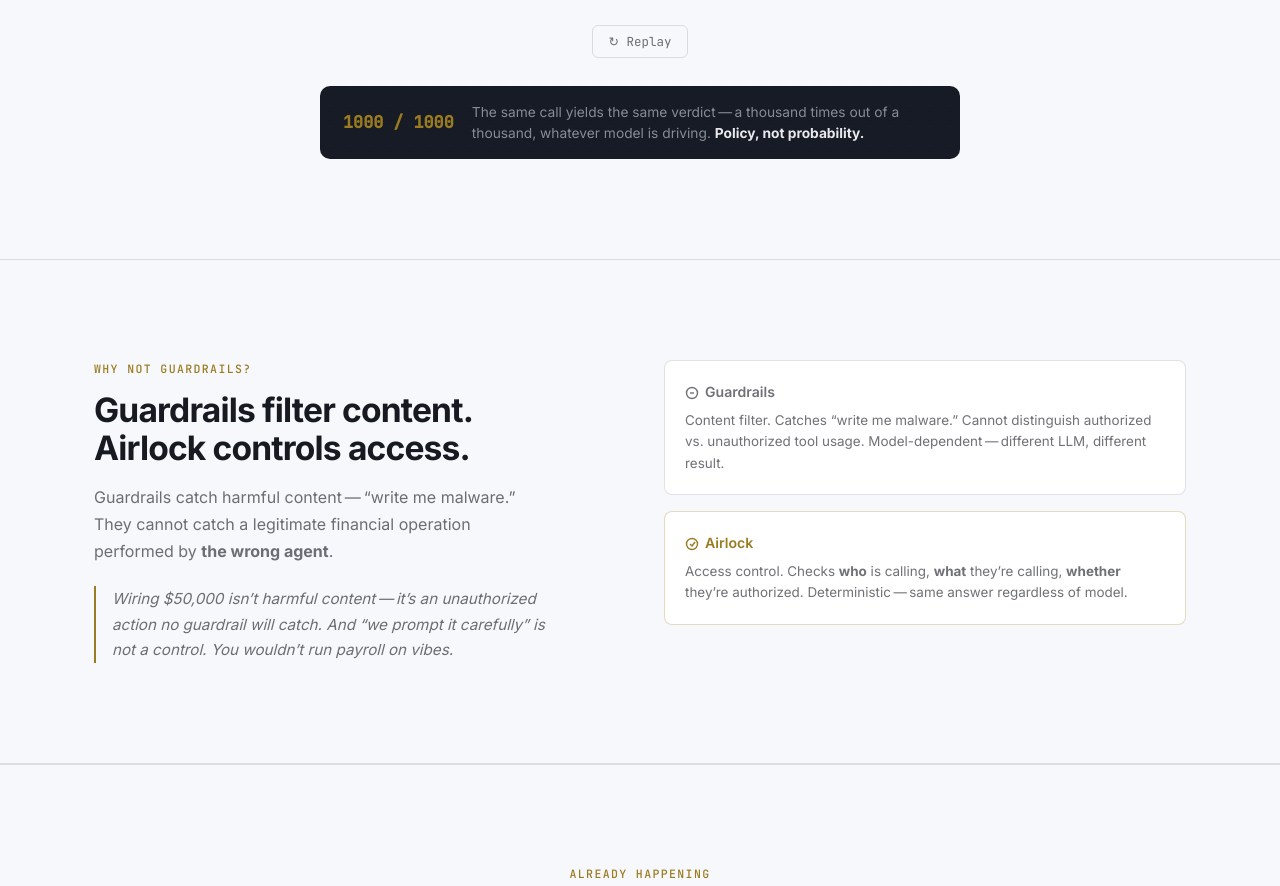
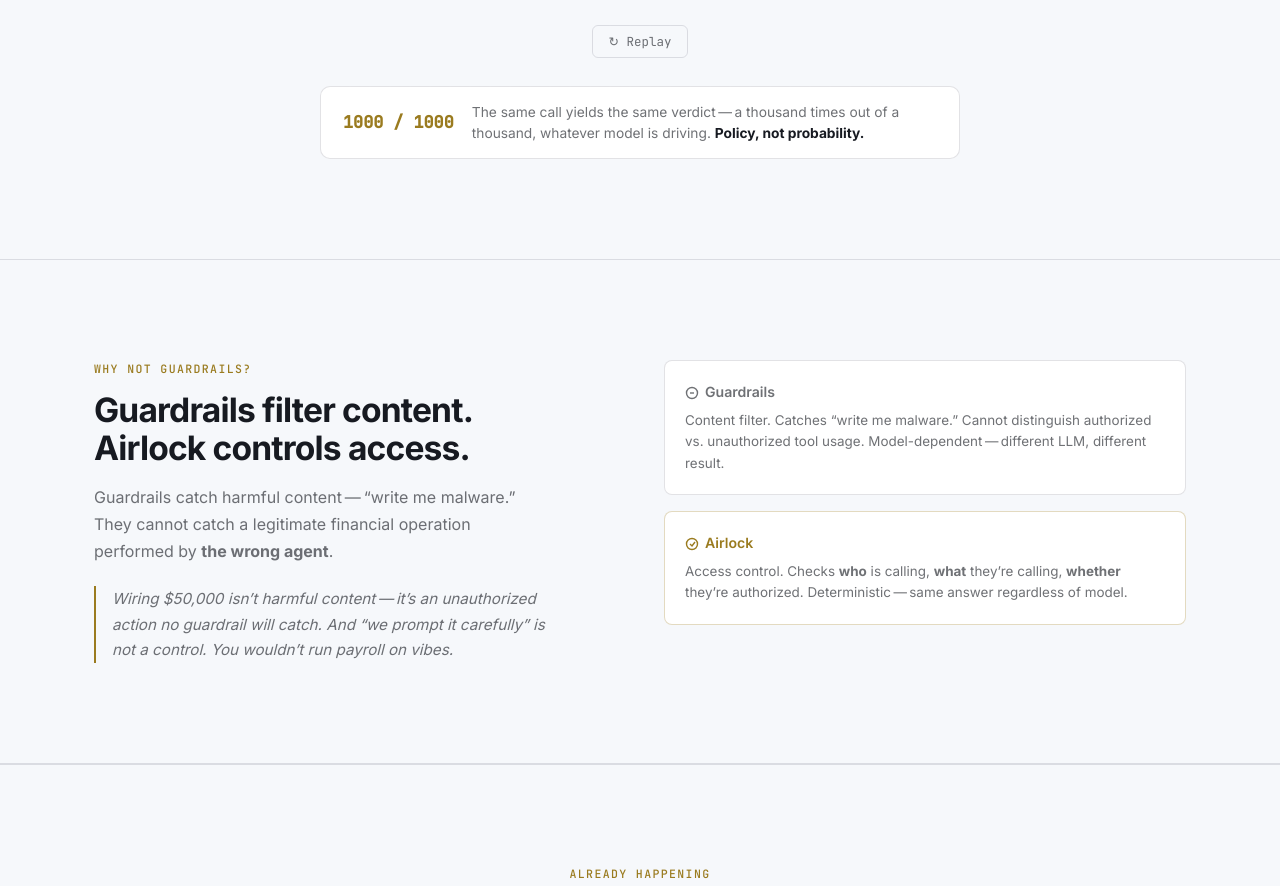
Before and after one commit to airlock-protocol/airlock, a website: page docs/index.html in a window 1280 px wide. Shown: the part 1482-2368 px from the top of the page. Drawn offline with Linux system fonts and the light colour scheme.

Commit message:
Theme-follow determinism band background

```diff
--- a/docs/index.html
+++ b/docs/index.html
@@ -151,7 +151,7 @@
 .demo-replay{display:flex;justify-content:center;margin-top:28px}
 .replay-btn{background:none;border:1px solid var(--border);color:var(--text-dim);font-family:var(--mono);font-size:.78rem;padding:7px 16px;border-radius:6px;cursor:pointer;transition:border-color .15s,color .15s}
 .replay-btn:hover{border-color:var(--gold-dim);color:var(--gold)}
-.determinism-band{max-width:640px;margin:28px auto 0;display:flex;flex-wrap:wrap;align-items:center;gap:8px 18px;padding:15px 22px;border:1px solid var(--border);border-radius:10px;background:var(--bg-code)}
+.determinism-band{max-width:640px;margin:28px auto 0;display:flex;flex-wrap:wrap;align-items:center;gap:8px 18px;padding:15px 22px;border:1px solid var(--border);border-radius:10px;background:var(--bg-surface)}
 .db-num{font-family:var(--mono);font-weight:600;font-size:1.05rem;color:var(--gold);white-space:nowrap}
 .db-text{flex:1 1 300px;font-size:.86rem;color:var(--text-dim);line-height:1.5}
 .db-text strong{color:var(--text)}
@@ -362,7 +362,7 @@
   --nav-bg:rgba(246,248,251,0.85);
 }
 /* Code / terminal surfaces stay dark in both themes so syntax colors stay legible */
-.terminal,.cedar-block,.proof-record,.install-block,.hv-card,.determinism-band{
+.terminal,.cedar-block,.proof-record,.install-block,.hv-card{
   --text:#E8E8ED;
   --text-dim:rgba(232,232,237,0.55);
   --text-faint:rgba(232,232,237,0.25);
```
